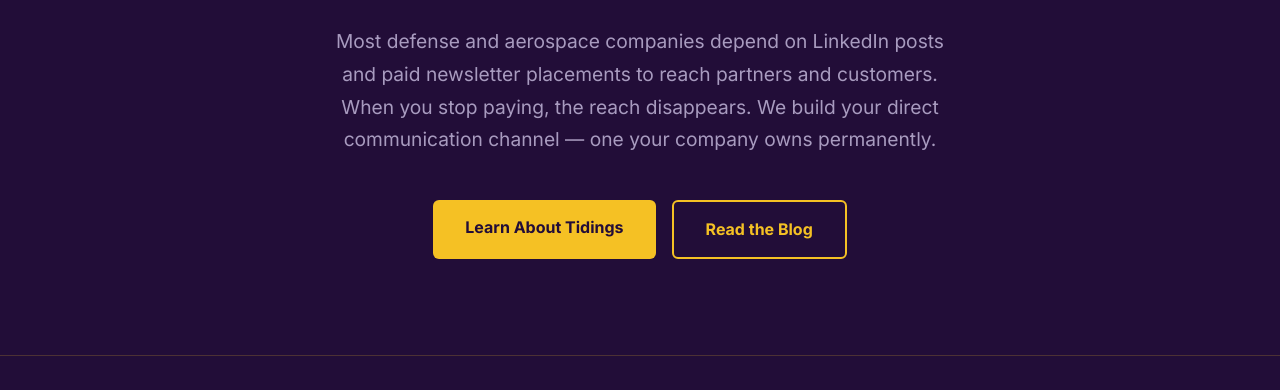
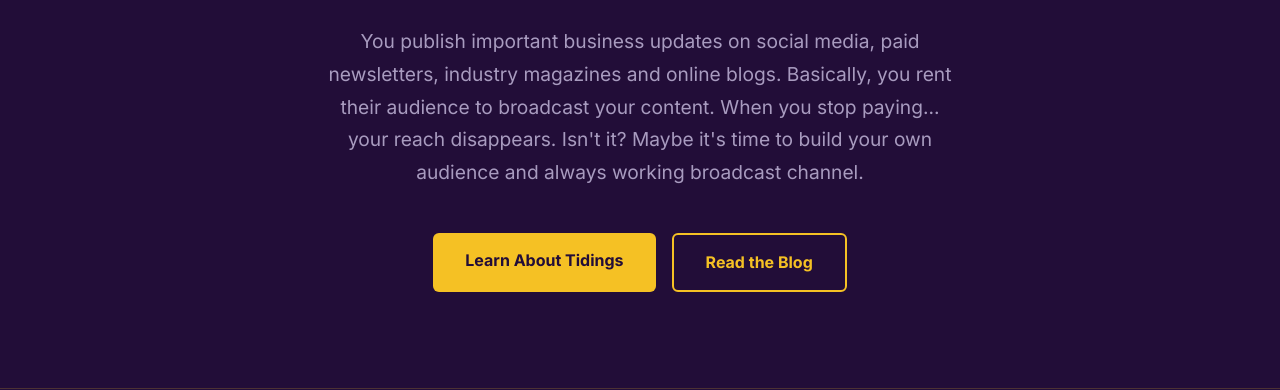
Before and after one commit to rahamza009/defenseoutreach.com, a plain HTML site: page index.html in a window 1280 px wide. Shown: the part 410-800 px from the top of the page. Drawn offline with Linux system fonts and the light colour scheme.

Commit message:
describe the change

```diff
--- a/index.html
+++ b/index.html
@@ -44,7 +44,9 @@
       <span class="hero-eyebrow">Defense &amp; Aerospace Communications</span>
       <h1>Stop Renting.<br>Start Owning.</h1>
       <p class="subheadline">
-        Most defense and aerospace companies depend on LinkedIn posts and paid newsletter placements to reach partners and customers. When you stop paying, the reach disappears. We build your direct communication channel — one your company owns permanently.
+        You publish important business updates on social media, paid newsletters, industry magazines and online blogs. Basically, you rent their audience to broadcast your content. When you stop paying... your reach disappears.
+        Isn't it?
+        Maybe it's time to build your own audience and always working broadcast channel.
       </p>
       <div class="hero-ctas">
         <a href="#tidings" class="btn btn-primary">Learn About Tidings</a>
```
